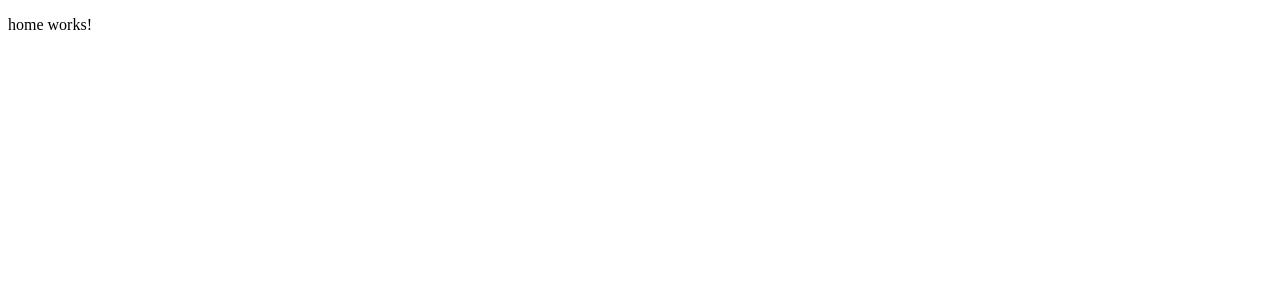
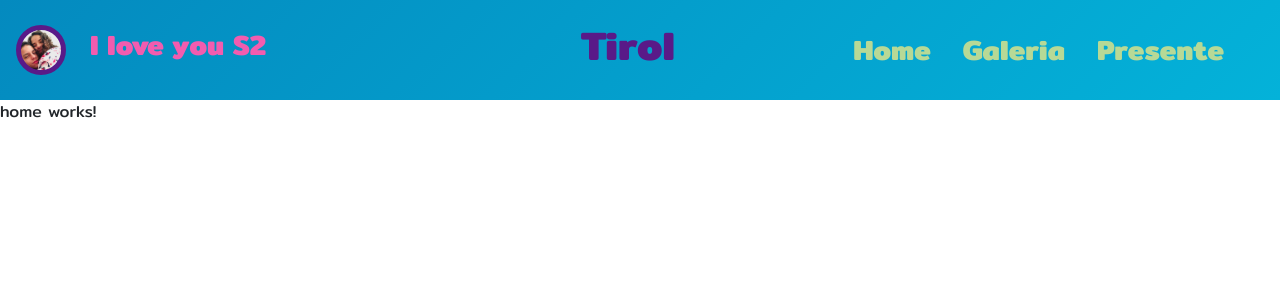
Before and after one commit to TiagoMacedoso/aniversario_namoro, an Angular app in the folder tirol/: page /home in a window 1280 px wide. Shown: the top 300 px of the page. Built offline with nearby package versions, Linux system fonts and the light colour scheme.

Commit message:
Conclusão da navbar, já com as rotas

```diff
--- a/tirol/angular.json
+++ b/tirol/angular.json
@@ -25,9 +25,14 @@
               "src/assets"
             ],
             "styles": [
+              "node_modules/bootstrap/dist/css/bootstrap.css",
+              "node_modules/bootstrap/dist/css/bootstrap.min.css",
               "src/styles.css"
             ],
-            "scripts": []
+            "scripts": [
+              "node_modules/bootstrap/dist/js/bootstrap.js",
+              "node_modules/bootstrap/dist/js/bootstrap.min.js"
+            ]
           },
           "configurations": {
             "production": {
--- a/tirol/package.json
+++ b/tirol/package.json
@@ -18,6 +18,7 @@
     "@angular/platform-browser": "^15.0.0",
     "@angular/platform-browser-dynamic": "^15.0.0",
     "@angular/router": "^15.0.0",
+    "bootstrap": "^5.3.0-alpha1",
     "rxjs": "~7.5.0",
     "tslib": "^2.3.0",
     "zone.js": "~0.12.0"
--- a/tirol/src/app/app.component.css
+++ b/tirol/src/app/app.component.css
@@ -0,0 +1,9 @@
+app-navbar{
+  position: fixed;
+  top: 0;
+  left: 0;
+}
+
+div{
+  height: 100px;
+}
--- a/tirol/src/app/app.component.html
+++ b/tirol/src/app/app.component.html
@@ -1 +1,3 @@
+<app-navbar></app-navbar>
+<div></div>
 <router-outlet></router-outlet>
--- a/tirol/src/app/components/navbar/navbar.component.css
+++ b/tirol/src/app/components/navbar/navbar.component.css
@@ -0,0 +1,30 @@
+div{
+  width: 100vw;
+  height: 100px;
+  background: linear-gradient(135deg, #048ABF, #04B2D9);
+}
+
+div nav section:nth-child(1) div{
+  width: 50px;
+  height: 50px;
+  background-image: url('./../../../assets/foto1.jpg');
+  background-size: 100%;
+  border-radius: 50px;
+  border: 5px solid var(--roxo);
+}
+
+div nav section:nth-child(1) h2{
+  font-weight: bold;
+  color: var(--rosa);
+}
+
+div nav section:nth-child(2) h1{
+  color: var(--roxo);
+  font-weight: bold;
+}
+
+div nav section:nth-child(3) ul li a{
+  text-decoration: none;
+  color: var(--verde);
+  font-weight: bold;
+}
--- a/tirol/src/app/components/navbar/navbar.component.html
+++ b/tirol/src/app/components/navbar/navbar.component.html
@@ -1 +1,48 @@
-<p>navbar works!</p>
+<!-- <nav class="d-flex">
+
+  <section>
+    <img src="">
+    <h2>I love you S2</h2>
+  </section>
+
+  <section>
+    <h1>Tirol</h1>
+  </section>
+
+  <section>
+    <ul>
+      <li>Home</li>
+      <li>Galeria</li>
+      <li>Presente</li>
+    </ul>
+  </section>
+
+</nav> -->
+
+<div class="px-3 d-flex flex-column justify-content-center">
+
+  <nav class="w-100 row d-flex flex-wrap justify-content-between align-items-center py-1">
+
+    <section class="col-5 d-flex align-items-center" routerLink="">
+
+      <div></div>
+
+      <h2 class="ps-4 fs-3">I love you S2</h2>
+
+    </section>
+
+    <section class="col-2 d-flex justify-content-center align-items-center" routerLink="">
+      <h1 class="fs-1">Tirol</h1>
+    </section>
+
+    <section class="col-5 d-flex justify-content-end">
+      <ul class="nav nav-pills">
+        <li class="nav-item" routerLink=""><a class="nav-link fs-3">Home</a></li>
+        <li class="nav-item" routerLink="gallery"><a class="nav-link fs-3">Galeria</a></li>
+        <li class="nav-item" routerLink="gift"><a class="nav-link fs-3">Presente</a></li>
+      </ul>
+    </section>
+
+  </nav>
+
+</div>
--- a/tirol/src/styles.css
+++ b/tirol/src/styles.css
@@ -1 +1,23 @@
 /* You can add global styles to this file, and also import other style files */
+@import './../node_modules/bootstrap/dist/css/bootstrap-grid.min.css';
+@import url('https://fonts.googleapis.com/css2?family=Mitr:wght@200;300;400;500;600;700&display=swap');
+
+:root{
+  --roxo: #591A88;
+  --rosa: #F25CAF;
+  --azul_escuro: #048ABF;
+  --azul_calro: #04B2D9;
+  --verde: #B7D996;
+  --laranja: #F29F05;
+  --c0: #F7F7F7;
+  --c1: #E6E6E6;
+  --c2: #BFBFBF;
+  --c3: #808080;
+  --c4: #404040;
+  --black: #000000;
+}
+
+*{
+  user-select: none;
+  font-family: 'Mitr', sans-serif;
+}
```
Also changed, not shown: tirol/src/assets/foto1.jpg (added), 1 other file (tests, documents, lock files or other folders).
